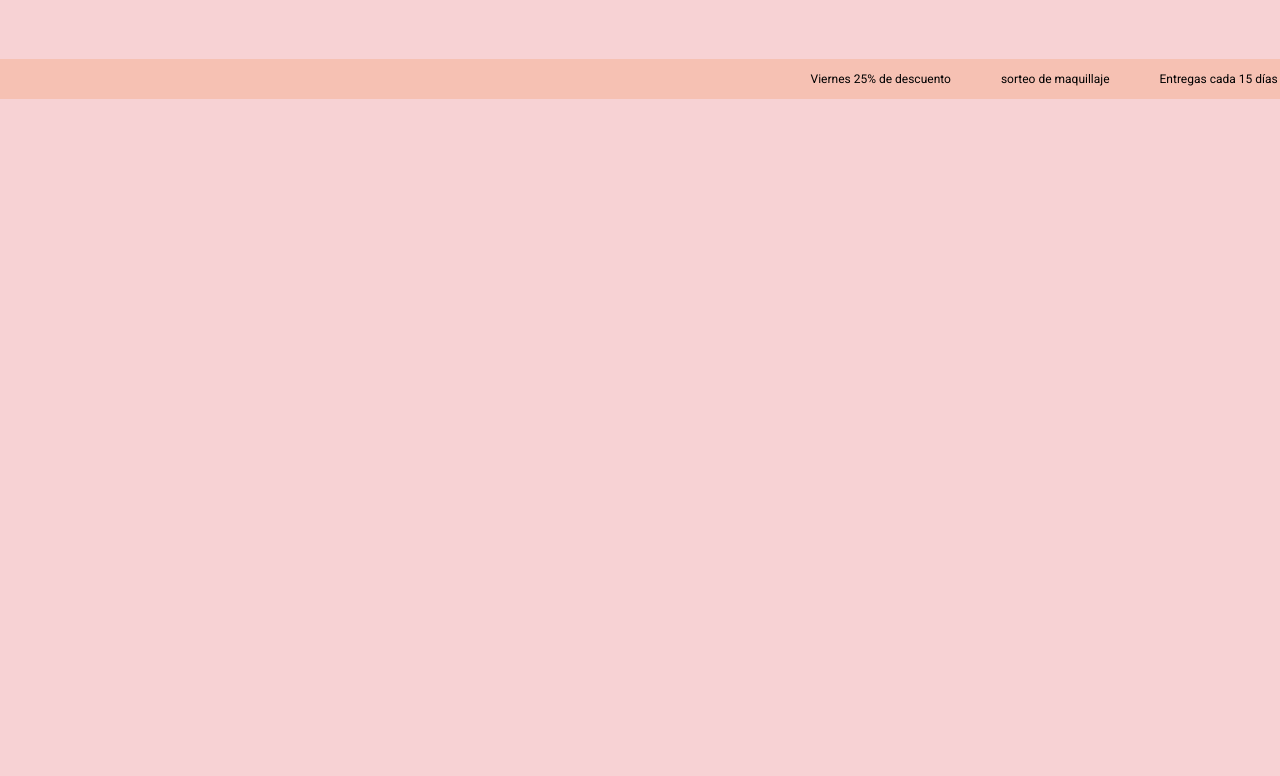
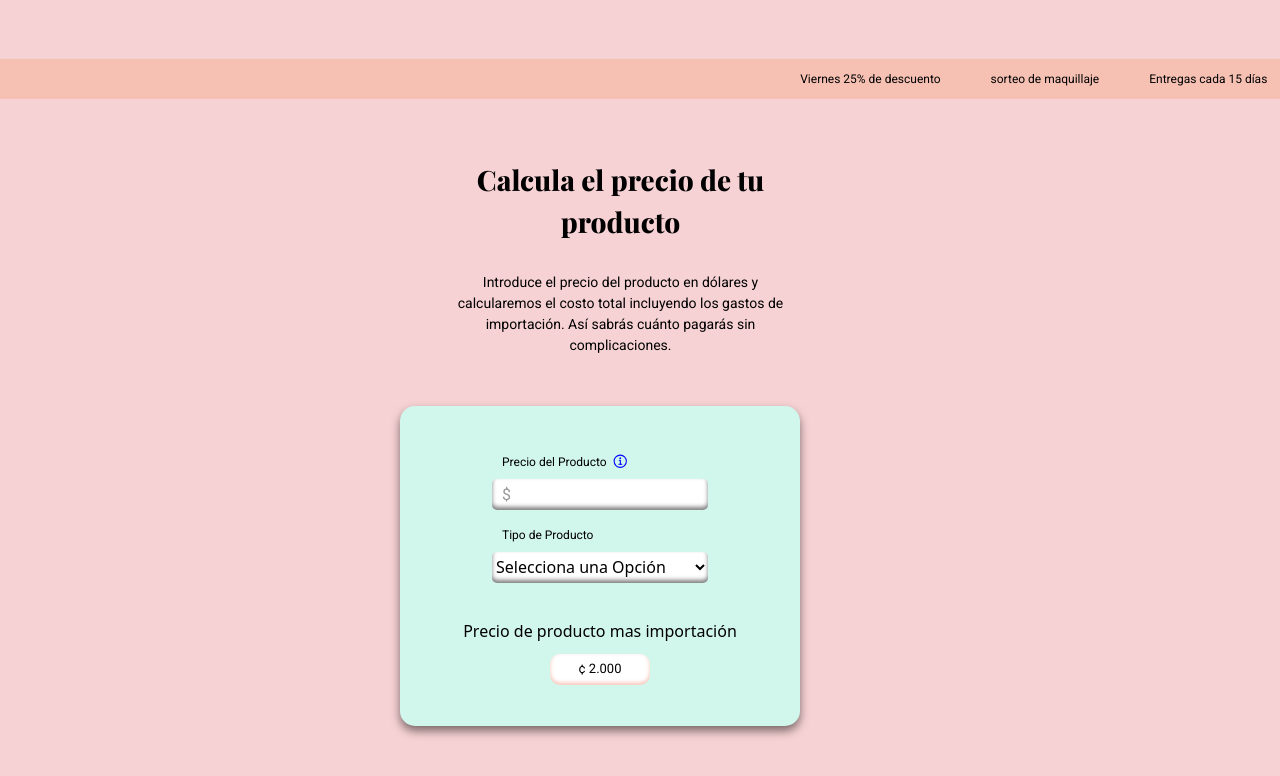
Before and after one commit to Davidc480/import_track, a Next.js app in the folder client/: page / in a window 1280 px wide. Shown: the part 340-1116 px from the top of the page. Before the commit the page ends 800 px from the top, so only its background shows below. Built offline with nearby package versions, Linux system fonts and the light colour scheme.

Commit message:
Working HomePage

```diff
--- /dev/null
+++ b/client/src/Components/Calculator/Calculator.jsx
@@ -0,0 +1,41 @@
+import style from "./Calculator.module.css"
+import { IoInformationCircleOutline } from 'react-icons/io5'
+
+const Calculator = ()=>{
+    return(
+        <div className={style.container}>
+            <div className={style.tittle}>
+                <h3>Calcula el precio de tu producto</h3>
+            </div>
+            <div className={style.containerText}>
+                <p>Introduce el precio del producto en dólares y calcularemos el costo total incluyendo los gastos de importación. Así sabrás cuánto pagarás sin complicaciones.</p>
+            </div>
+
+            <div className={style.containerCalculator}>
+                <div>
+                    <div className={style.inputPriceProduct}>
+                        <div className={style.input_container}>
+                            <span>Precio del Producto</span>
+                            <span className={style.infoIcon}><IoInformationCircleOutline size={17} color="blue" /></span>
+                        </div>
+                            <input type="text" placeholder="$" />
+                    </div>
+                    <div className={style.inputTypeProduct}>
+                        <span>Tipo de Producto</span>
+                        <select>
+                            <option value="opcion1">Selecciona una Opción </option>
+                            <option value="opcion2">Opción 2</option>
+                            <option value="opcion3">Opción 3</option>
+                        </select>
+                    </div>
+                </div>
+                <div className={style.tittleBox}>
+                    <p>Precio de producto mas importación</p>
+                    <div>¢  2.000</div>
+                </div>
+            </div>
+        </div>
+    )
+}
+
+export default Calculator;
--- /dev/null
+++ b/client/src/Components/Calculator/Calculator.module.css
@@ -0,0 +1,144 @@
+.container {
+    display: flex;
+    flex-direction: column;
+    align-items: flex-start;
+    justify-content: flex-start;
+    margin-top: 60px;
+}
+
+
+.tittle{
+    width: 361px;
+    text-align: center;
+}
+
+
+.tittle h3 {
+    font-family: var(--font-playfair-display);
+    font-size: 28px;
+    text-align: center;
+}
+
+
+.containerText {
+    width: 361px;
+    text-align: center;
+    margin-top: 29px;
+    font-family: var(--font-roboto);
+    font-size: 14px;
+}
+
+.containerText p {
+    text-align: center;
+}
+
+.containerCalculator {
+    display: flex;
+    flex-direction: column;
+    justify-content: center;
+    align-items: center;
+    width: 400px;
+    height: 320px;
+    border-radius: 15px;
+    margin-top: 50px;
+    padding: 20px;
+    background-color: var(--secondary-color);
+    transform: translatex(-10%);
+    box-shadow: 0 5px 10px rgba(0, 0, 0, 0.5);
+}
+
+
+.inputPriceProduct {
+    display: flex;
+    flex-direction: column;
+    justify-content: center;
+    align-items: center;
+}
+
+.inputPriceProduct input::placeholder {
+    color: #999;
+    font-family: var(--font-roboto);
+
+}
+
+.inputPriceProduct .input_container {
+    display: flex;
+    align-items: center;
+    align-self: flex-start;
+    margin-top: 5px;
+    margin-left: 10px;
+}
+
+.inputPriceProduct span {
+    font-family: var(--font-roboto);
+    font-size: 12px;
+}
+
+.inputPriceProduct input {
+    width: 216px;
+    height: 31px;
+    padding: 10px;
+    border-radius: 5px;
+    margin-top: 8px;
+    border: none;
+    outline: none;
+    box-shadow: inset 0 -3px 4px rgba(0,0,0, 0.5);
+}
+
+.infoIcon {
+    margin-left: 5px;
+}
+
+.inputTypeProduct {
+    display: flex;
+    flex-direction: column;
+    justify-content: center;
+    align-items: center;
+    margin-top: 16px;
+}
+
+.inputTypeProduct input::placeholder {
+    color: #999;
+    font-family: var(--font-roboto);
+    padding: 10px;
+}
+
+.inputTypeProduct span {
+    font-family: var(--font-roboto);
+    font-size: 12px;
+    align-self: flex-start;
+    margin-left: 10px;
+}
+
+.inputTypeProduct select {
+    width: 216px;
+    height: 31px;
+    border-radius: 5px;
+    margin-top: 8px;
+    border: none;
+    outline: none;
+    background-color: white;
+    box-shadow: inset 0 -3px 4px rgba(0, 0, 0, 0.5);
+}
+
+.tittleBox {
+    display: flex;
+    flex-direction: column;
+    justify-content: center;
+    align-items: center;
+    margin-top: 36px;
+}
+
+.tittleBox div {
+    width: 100px;
+    height: 31px;
+    display: flex;
+    justify-content: center;
+    align-items: center;
+    background-color: white;
+    border-radius: 10px;
+    box-shadow: inset 0 -2px 4px var(--third-color);
+    margin-top: 11px;
+    font-family: var(--font-roboto);
+    font-size: 13px;
+}
--- a/client/src/app/page.js
+++ b/client/src/app/page.js
@@ -1,13 +1,15 @@
 import HeaderMobile from "@/Components/HeaderMobile/HeaderMobile";
 import AboutUs from "@/Components/AboutUs/AboutUs";
 import PromotionalBanner from "@/Components/PromotionalBanner/PromotionalBanner";
+import Calculator from "@/Components/Calculator/Calculator";
 
 export default function Home() {
   return (
-    <main className="flex min-h-screen flex-col items-center ">
-      <HeaderMobile /> {/* Se muestra en la parte superior */}
-      <AboutUs /> {/* Se muestra centrado verticalmente en el medio */}
+    <main className="flex min-h-screen flex-col items-center mb-20 ">
+      <HeaderMobile />
+      <AboutUs />
       <PromotionalBanner />
+      <Calculator />
     </main>
   );
 }
```
Also changed, not shown: client/package.json (+5 -4 lines), 1 other file (tests, documents, lock files or other folders).
